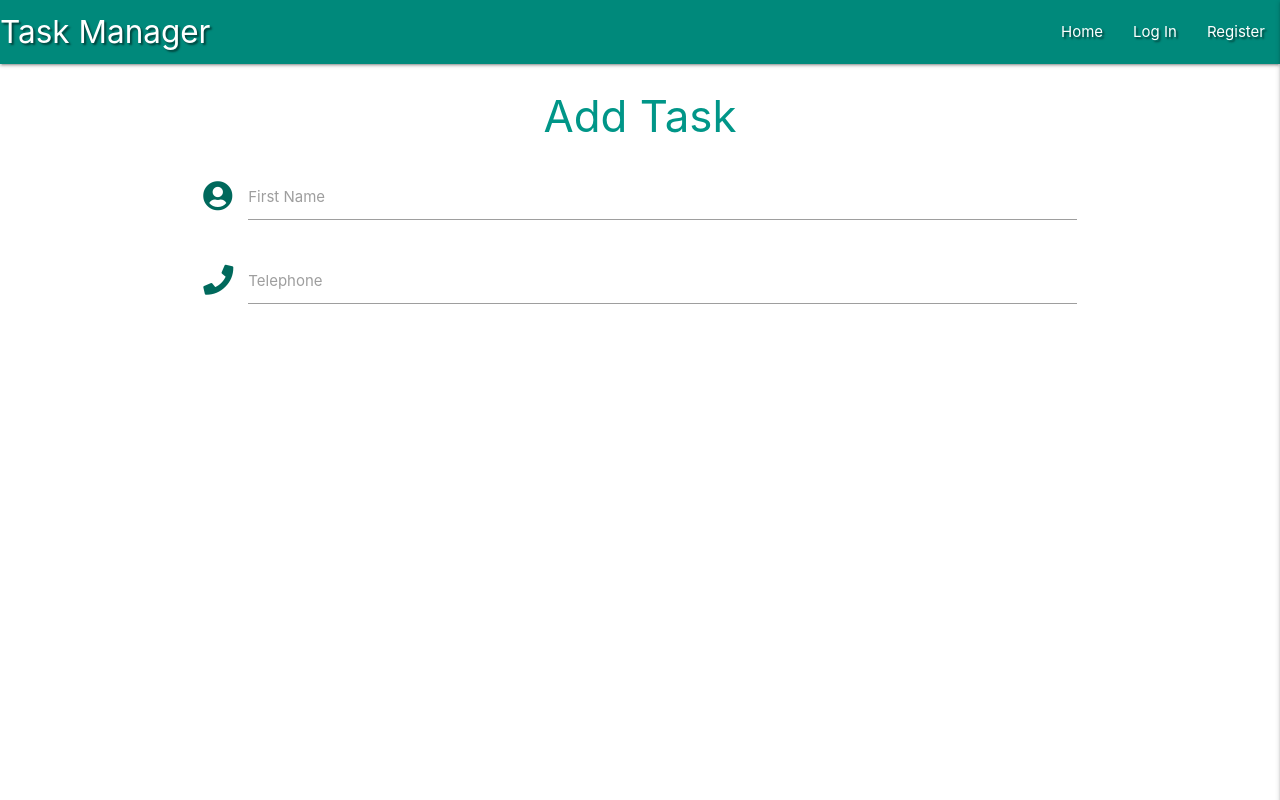
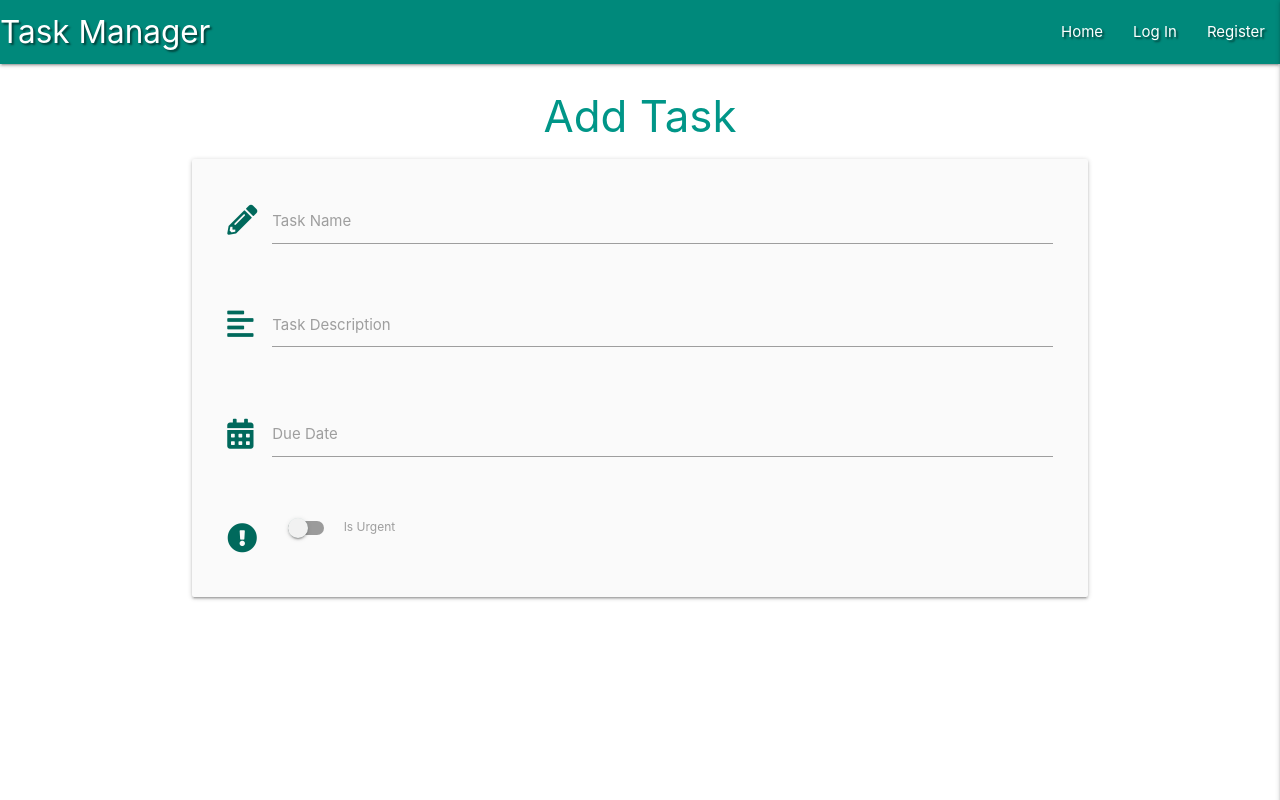
Before and after one commit to Danbob81/task_manager, a Flask app: page /add_task in a window 1280 px wide. Run offline with Flask 2, Linux system fonts and the light colour scheme; some libraries are stand-ins or nearby versions.

Commit message:
add task form input fields

```diff
--- a/static/js/script.js
+++ b/static/js/script.js
@@ -2,4 +2,12 @@ $(document).ready(function(){
     $(".sidenav").sidenav({edge: "right"});
     $('.collapsible').collapsible();
     $('.tooltipped').tooltip();
+    $('.datepicker').datepicker({
+      format: "dd mmmm yyyy",
+      yearRange: 3,
+      showClearBtn: true,
+      i18n: {
+        done: "Select"
+      }
+    });
   });
--- a/templates/add_task.html
+++ b/templates/add_task.html
@@ -3,19 +3,42 @@
 
     <h3 class="teal-text darken-3 center-align">Add Task</h3>
 
-    <div class="row">
+    <div class="row card-panel grey lighten-5">
         <form class="col s12">
             <div class="row">
-            <div class="input-field col s12" method="POST" action="">
-                <i class="fas fa-user-circle prefix teal-text text-darken-3"></i>
-                <input id="icon_prefix" type="text" class="validate">
-                <label for="icon_prefix">First Name</label>
+                <div class="input-field col s12" method="POST" action="">
+                    <i class="fas fa-pencil-alt prefix teal-text text-darken-3"></i>
+                    <input id="task_name" name="task_name" minlength="5" maxlength="50"
+                        type="text" class="validate" required>
+                    <label for="task_name">Task Name</label>
+                </div>
             </div>
-            <div class="input-field col s12">
-                <i class="fas fa-phone prefix teal-text text-darken-3"></i>
-                <input id="icon_telephone" type="tel" class="validate">
-                <label for="icon_telephone">Telephone</label>
+            <div class="row">
+                <div class="input-field col s12">
+                    <i class="fas fa-align-left prefix teal-text text-darken-3"></i>
+                    <textarea id="task_description" name="task_description" minlength="5"
+                        maxlength="200" class="materialize-textarea validate" required></textarea>
+                    <label for="task_description">Task Description</label>
+                </div>
             </div>
+            <div class="row">
+                <div class="input-field col s12" method="POST" action="">
+                    <i class="fas fa-calendar-alt prefix teal-text text-darken-3"></i>
+                    <input id="due_date" name="due_date" type="text" class="datepicker validate" required>
+                    <label for="due_date">Due Date</label>
+                </div>
+            </div>
+            <div class="row">
+                <div class="input-field col s12">
+                    <div class="switch">
+                    <i class="fas fa-exclamation-circle prefix teal-text text-darken-3"></i>
+                        <label for="is_urgent">
+                          <input type="checkbox" id="is_urgent" name="is_urgent">
+                          <span class="lever"></span>
+                          Is Urgent
+                        </label>
+                      </div>
+                </div>
             </div>
         </form>
         </div>
```
